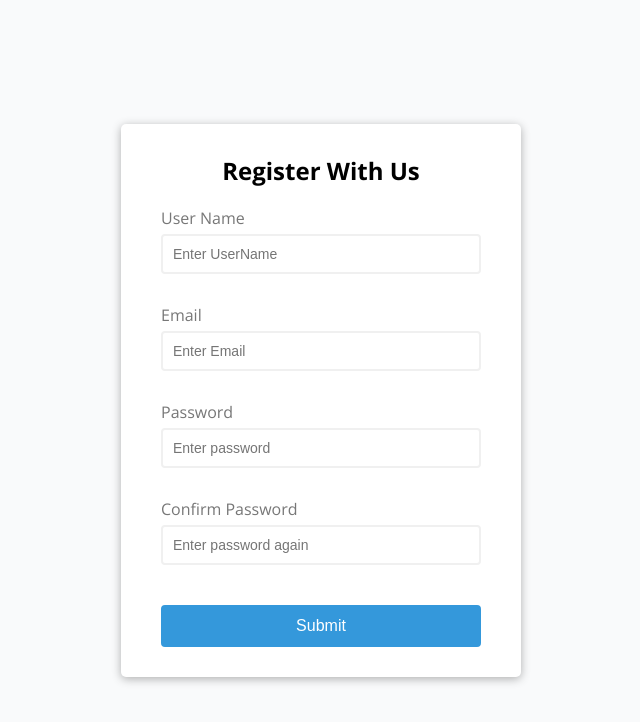
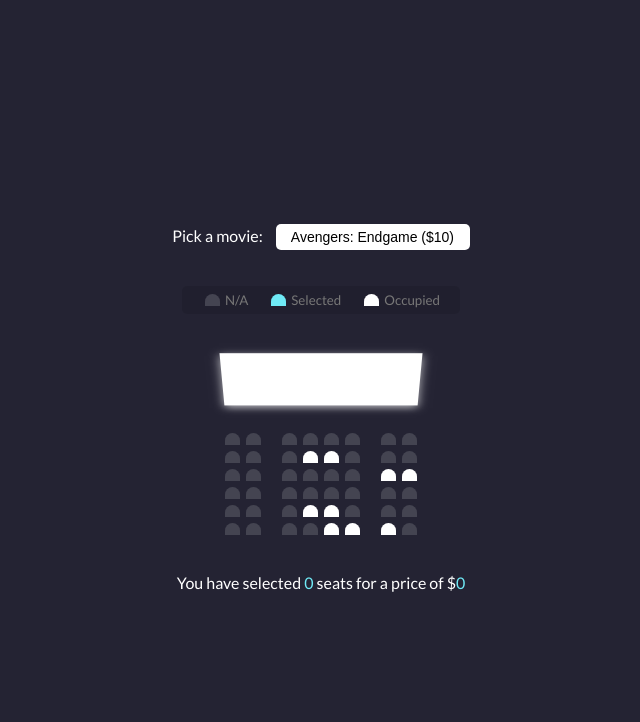
Before and after one commit to Hamdy-Freeg/form-validator, a plain HTML site: page index.html in a window 1280 px wide. Shown: the whole page, without its empty margins (319-959 px from the left). Drawn offline with nearby package versions, Linux system fonts and the light colour scheme.

Commit message:
first commit

```diff
--- a/assets/styles/main.css
+++ /dev/null
@@ -1,94 +0,0 @@
-:root {
-  --success-color: #2ecc71;
-  --error-color: #e74c3c;
-}
-
-* {
-  box-sizing: border-box;
-}
-
-body {
-  background-color: #f9fafb;
-  font-family: "Open Sans", sans-serif;
-  display: flex;
-  align-items: center;
-  justify-content: center;
-  min-height: 100vh;
-  margin: 0;
-}
-
-.container {
-  background-color: white;
-  border-radius: 5px;
-  box-shadow: 0 2px 10px rgba(0, 0, 0, 0.3);
-  width: 400px;
-}
-
-h2 {
-  text-align: center;
-  margin: 0 0 20px;
-}
-
-.form {
-  padding: 30px 40px;
-}
-
-.content {
-  margin-bottom: 10px;
-  padding-bottom: 20px;
-  position: relative;
-}
-
-.content label {
-  color: #777;
-  display: block;
-  margin-bottom: 5px;
-}
-
-.content input {
-  border: 2px solid #f0f0f0;
-  border-radius: 4px;
-  display: block;
-  width: 100%;
-  padding: 10px;
-  font-size: 14px;
-  transition: 0.3s all;
-}
-
-.content input:focus {
-  outline: 0;
-  border-color: #777;
-}
-
-.content.success input {
-  border-color: var(--success-color);
-}
-
-.content.error input {
-  border-color: var(--error-color);
-}
-
-.content small {
-  color: var(--error-color);
-  position: absolute;
-  bottom: 0;
-  left: 0;
-  visibility: hidden;
-}
-
-.content.error small {
-  visibility: visible;
-}
-
-.form button {
-  cursor: pointer;
-  background-color: #3498db;
-  border: 2px solid #3498db;
-  border-radius: 4px;
-  color: #fff;
-  display: block;
-  font-size: 16px;
-  padding: 10px;
-  margin-top: 20px;
-  width: 100%;
-}
--- /dev/null
+++ b/assets/styles/style.css
@@ -0,0 +1,115 @@
+@import url('https://fonts.googleapis.com/css?family=Lato&display=swap');
+
+* {
+  box-sizing: border-box;
+}
+
+body {
+  background-color: #242333;
+  color: #fff;
+  display: flex;
+  flex-direction: column;
+  align-items: center;
+  justify-content: center;
+  height: 100vh;
+  font-family: 'Lato', sans-serif;
+  margin: 0;
+}
+
+.movie-container {
+  margin: 20px 0;
+}
+
+.movie-container select {
+  background-color: #fff;
+  border: 0;
+  border-radius: 5px;
+  font-size: 14px;
+  margin-left: 10px;
+  padding: 5px 15px 5px 15px;
+  -moz-appearance: none;
+  -webkit-appearance: none;
+  appearance: none;
+}
+
+.container {
+  perspective: 1000px;
+  margin-bottom: 30px;
+}
+
+.seat {
+  background-color: #444451;
+  height: 12px;
+  width: 15px;
+  margin: 3px;
+  border-top-left-radius: 10px;
+  border-top-right-radius: 10px;
+}
+
+.seat.selected {
+  background-color: #6feaf6;
+}
+
+.seat.occupied {
+  background-color: #fff;
+}
+
+.seat:nth-of-type(2) {
+  margin-right: 18px;
+}
+
+.seat:nth-last-of-type(2) {
+  margin-left: 18px;
+}
+
+.seat:not(.occupied):hover {
+  cursor: pointer;
+  transform: scale(1.2);
+}
+
+.showcase .seat:not(.occupied):hover {
+  cursor: default;
+  transform: scale(1);
+}
+
+.showcase {
+  background: rgba(0, 0, 0, 0.1);
+  padding: 5px 10px;
+  border-radius: 5px;
+  color: #777;
+  list-style-type: none;
+  display: flex;
+  justify-content: space-between;
+}
+
+.showcase li {
+  display: flex;
+  align-items: center;
+  justify-content: center;
+  margin: 0 10px;
+}
+
+.showcase li small {
+  margin-left: 2px;
+}
+
+.row {
+  display: flex;
+}
+
+.screen {
+  background-color: #fff;
+  height: 70px;
+  width: 100%;
+  margin: 15px 0;
+  transform: rotateX(-45deg);
+  box-shadow: 0 3px 10px rgba(255, 255, 255, 0.7);
+}
+
+p.text {
+  margin: 5px 0;
+}
+
+p.text span {
+  color: #6feaf6;
+}
--- a/index.html
+++ b/index.html
@@ -2,52 +2,109 @@
 <html lang="en">
   <head>
     <meta charset="UTF-8" />
-    <meta http-equiv="X-UA-Compatible" content="IE=edge" />
     <meta name="viewport" content="width=device-width, initial-scale=1.0" />
-    <link rel="stylesheet" href="assets/styles/main.css" />
-    <link rel="preconnect" href="https://fonts.googleapis.com" />
-    <link rel="preconnect" href="https://fonts.gstatic.com" crossorigin />
-    <link
-      href="https://fonts.googleapis.com/css2?family=Open+Sans:ital,wght@0,300;0,400;0,500;0,600;0,700;0,800;1,400;1,500&display=swap"
-      rel="stylesheet"
-    />
-    <script src="assets/script/vendor.js" defer></script>
-    <script src="assets/script/app.js" defer></script>
-    <title>INPUT VALIDATOR</title>
+    <meta http-equiv="X-UA-Compatible" content="ie=edge" />
+    <link rel="stylesheet" href="assets/styles/style.css" />
+    <title>Movie Seat Booking</title>
   </head>
   <body>
+    <div class="movie-container">
+      <label>Pick a movie:</label>
+      <select id="movie">
+        <option value="10">Avengers: Endgame ($10)</option>
+        <option value="12">Joker ($12)</option>
+        <option value="8">Toy Story 4 ($8)</option>
+        <option value="9">The Lion King ($9)</option>
+      </select>
+    </div>
+
+    <ul class="showcase">
+      <li>
+        <div class="seat"></div>
+        <small>N/A</small>
+      </li>
+      <li>
+        <div class="seat selected"></div>
+        <small>Selected</small>
+      </li>
+      <li>
+        <div class="seat occupied"></div>
+        <small>Occupied</small>
+      </li>
+    </ul>
+
     <div class="container">
-      <form id="form" class="form">
-        <h2>Register With Us</h2>
-        <div class="content">
-          <label for="userName"> User Name </label>
-          <input type="text" id="userName" placeholder="Enter UserName" />
-          <small>Error message</small>
-        </div>
+      <div class="screen"></div>
 
-        <div class="content">
-          <label for="email"> Email </label>
-          <input type="text" id="email" placeholder="Enter Email" />
-          <small>Error message</small>
-        </div>
+      <div class="row">
+        <div class="seat"></div>
+        <div class="seat"></div>
+        <div class="seat"></div>
+        <div class="seat"></div>
+        <div class="seat"></div>
+        <div class="seat"></div>
+        <div class="seat"></div>
+        <div class="seat"></div>
+      </div>
+      <div class="row">
+        <div class="seat"></div>
+        <div class="seat"></div>
+        <div class="seat"></div>
+        <div class="seat occupied"></div>
+        <div class="seat occupied"></div>
+        <div class="seat"></div>
+        <div class="seat"></div>
+        <div class="seat"></div>
+      </div>
+      <div class="row">
+        <div class="seat"></div>
+        <div class="seat"></div>
+        <div class="seat"></div>
+        <div class="seat"></div>
+        <div class="seat"></div>
+        <div class="seat"></div>
+        <div class="seat occupied"></div>
+        <div class="seat occupied"></div>
+      </div>
+      <div class="row">
+        <div class="seat"></div>
+        <div class="seat"></div>
+        <div class="seat"></div>
+        <div class="seat"></div>
+        <div class="seat"></div>
+        <div class="seat"></div>
+        <div class="seat"></div>
+        <div class="seat"></div>
+      </div>
+      <div class="row">
+        <div class="seat"></div>
+        <div class="seat"></div>
+        <div class="seat"></div>
+        <div class="seat occupied"></div>
+        <div class="seat occupied"></div>
+        <div class="seat"></div>
+        <div class="seat"></div>
+        <div class="seat"></div>
+      </div>
+      <div class="row">
+        <div class="seat"></div>
+        <div class="seat"></div>
+        <div class="seat"></div>
+        <div class="seat"></div>
+        <div class="seat occupied"></div>
+        <div class="seat occupied"></div>
+        <div class="seat occupied"></div>
+        <div class="seat"></div>
+      </div>
+    </div>
 
-        <div class="content">
-          <label for="password"> Password </label>
-          <input type="password" id="password" placeholder="Enter password" />
-          <small>Error message</small>
-        </div>
+    <p class="text">
+      You have selected <span id="count">0</span> seats for a price of $<span
+        id="total"
+        >0</span
+      >
+    </p>
 
-        <div class="content">
-          <label for="confirmPasswrod"> Confirm Password </label>
-          <input
-            type="password"
-            id="confirmPassword"
-            placeholder="Enter password again"
-          />
-          <small>Error message</small>
-        </div>
-        <button type="submit">Submit</button>
-      </form>
-    </div>
+    <script src="script.js"></script>
   </body>
 </html>
```
Also changed, not shown: 1 other file.
